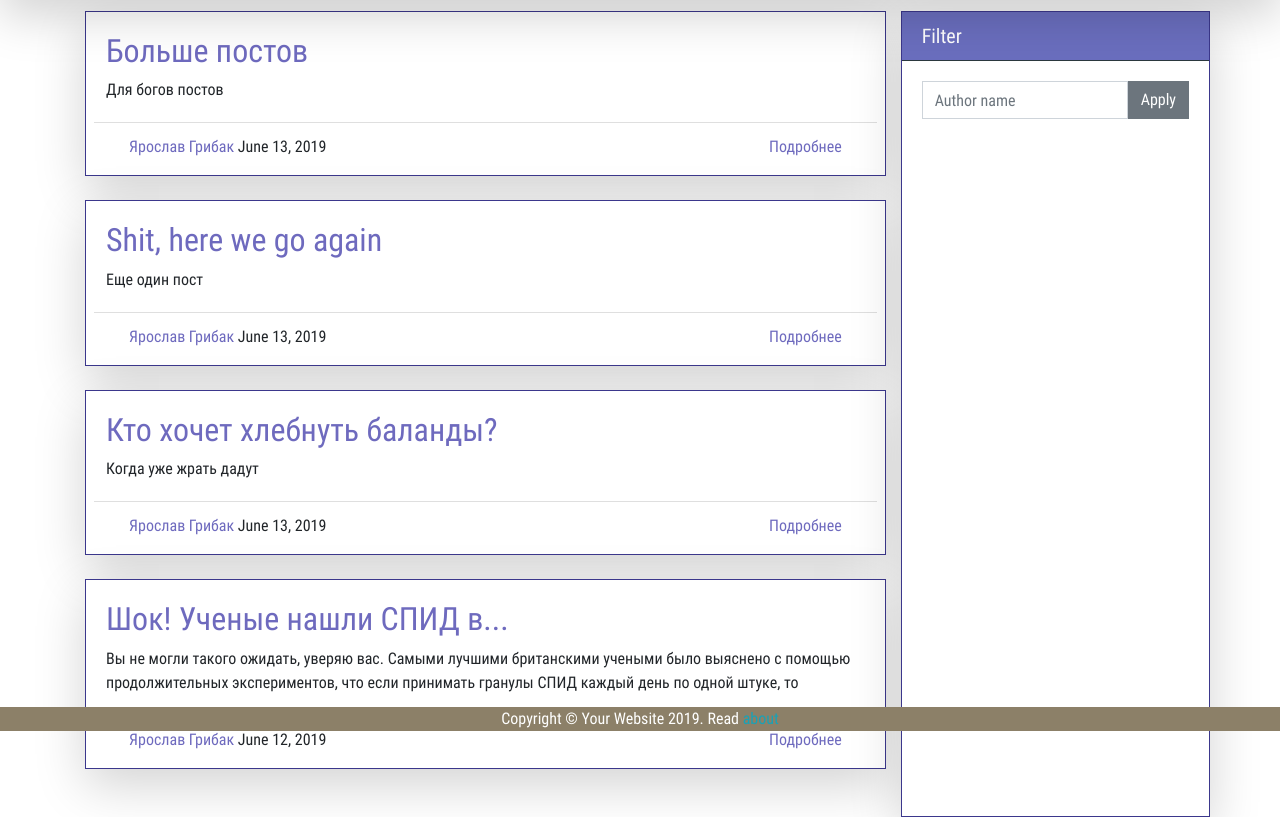
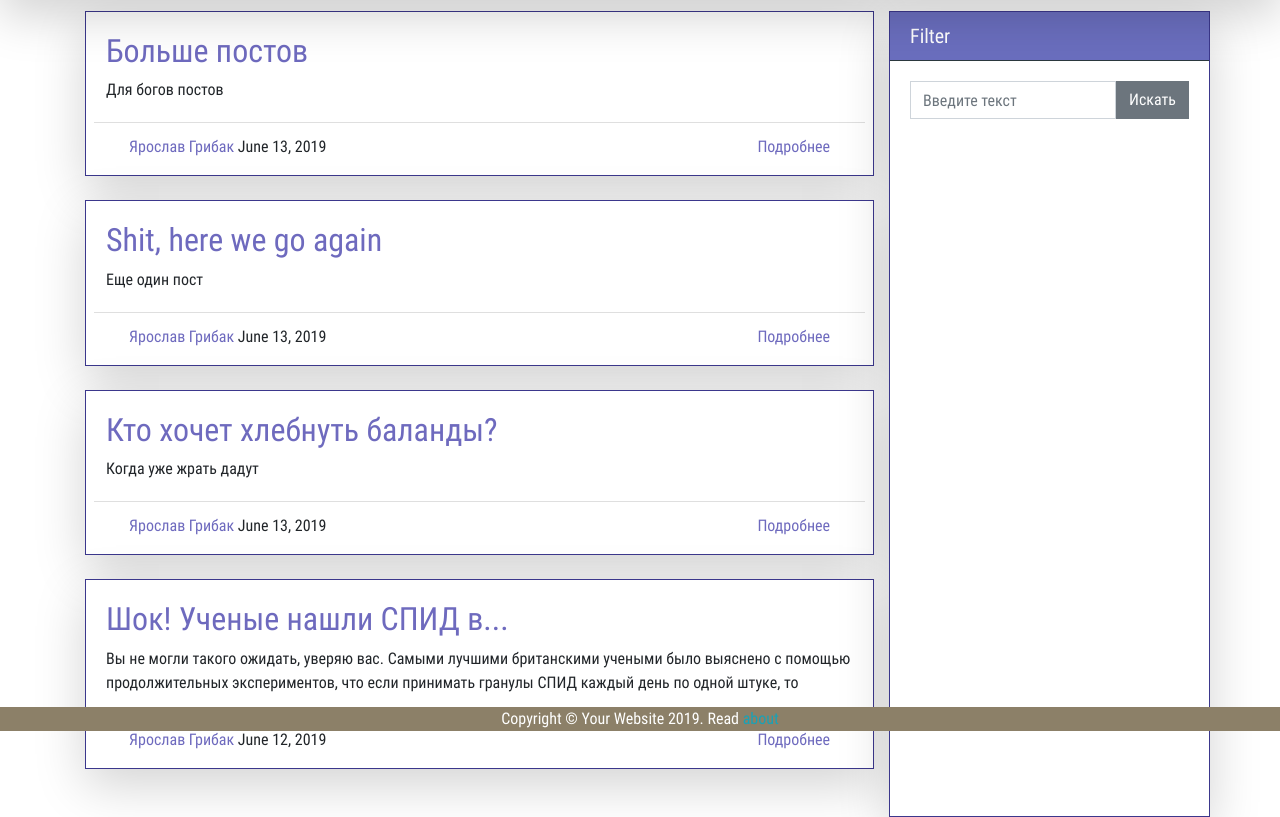
Before and after one commit to Mikadun/FountOfKnowledge, a Django app: page / in a window 1280 px wide. Shown: the part 69-886 px from the top of the page. Run offline with Django 3.2, Linux system fonts and the light colour scheme; data comes from the database, SQL or seed files in the repository; some libraries are stand-ins or nearby versions.

Commit message:
Even minor fixes

```diff
--- a/blog/forms.py
+++ b/blog/forms.py
@@ -5,7 +5,7 @@ from crispy_forms.layout import Layout
 
 
 class FilterForm(forms.Form):
-    author = forms.CharField(widget=forms.TextInput(attrs={'placeholder': 'Author name'}), label='', max_length=100,
+    author = forms.CharField(widget=forms.TextInput(attrs={'placeholder': 'Введите текст'}), label='', max_length=100,
                              required=False)
 
     def __init__(self, *args, **kwargs):
--- a/blog/templates/blog/home.html
+++ b/blog/templates/blog/home.html
@@ -57,7 +57,7 @@
                         -->
                         {% crispy filter.form %}
                         <div class="input-group-btn">
-                            <button class="btn btn-secondary mb-2" type="submit">Apply</button>
+                            <button class="btn btn-secondary mb-2" type="submit">Искать</button>
                         </div>
                         <!--<button class="btn btn-primary mb-2" type="submit">Apply</button>-->
                     </div>
```
